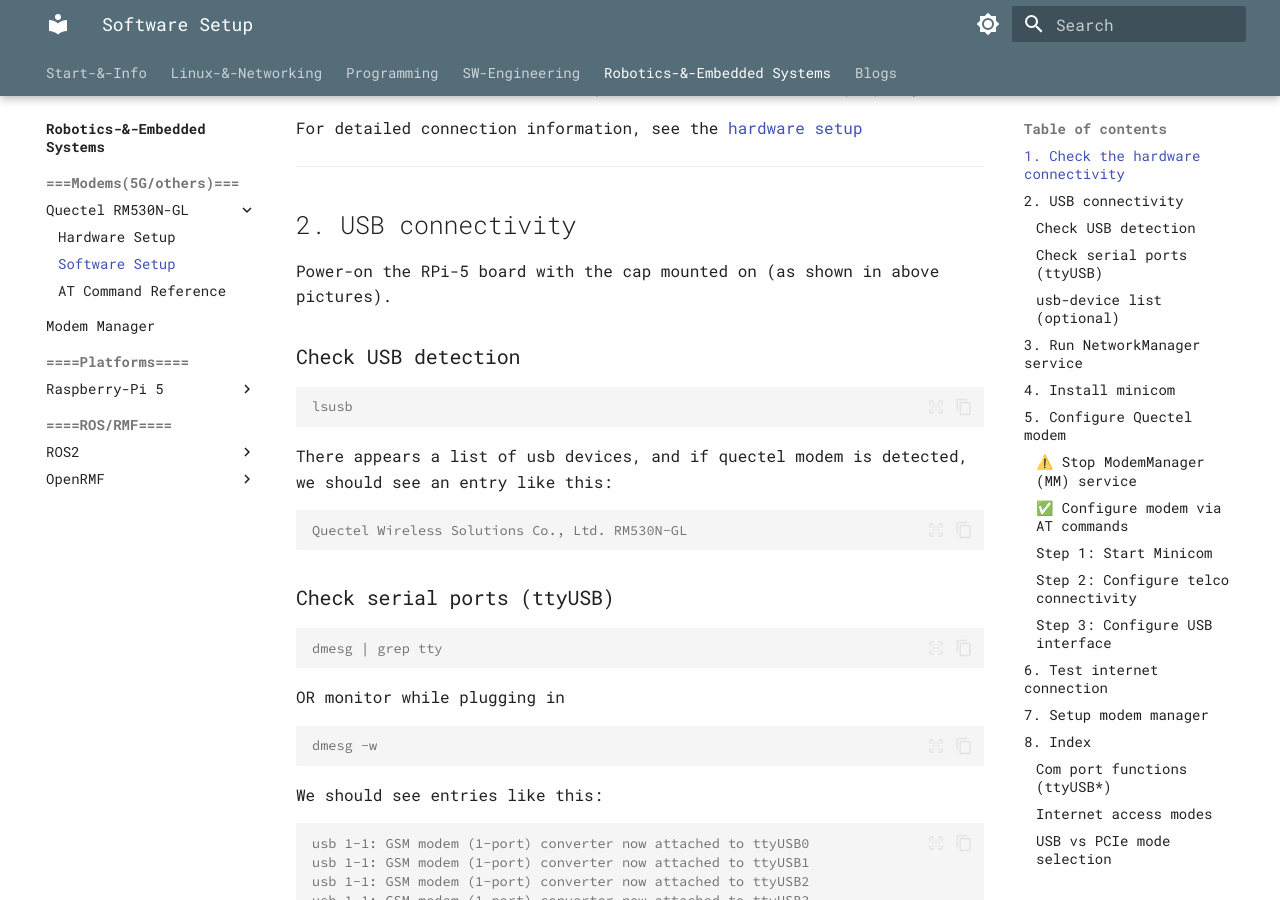
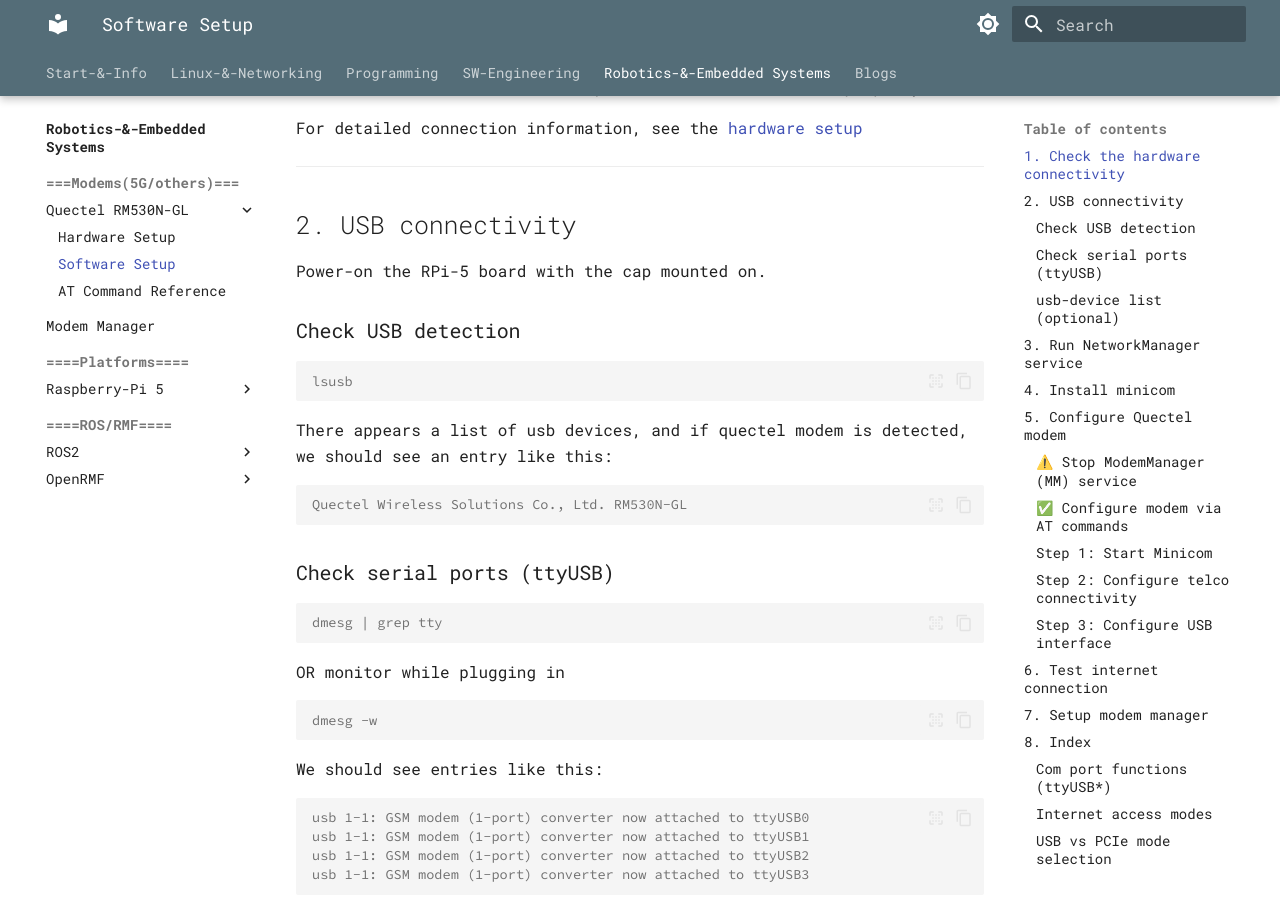
Before and after one commit to alohamujeeb/alohamujeeb.github.io, an MkDocs documentation site: the page built from docs/embsys-drobot/Quectel-RM530N-GL/02-sw-setup-pi5.md, in a window 1280 px wide and 900 px high, scrolled down 732 px. Built offline with MkDocs 1.6.1 and Material for MkDocs 9.7.7, drawn with Linux system fonts in a browser that asks for light colours.

Commit message:
some changes

````diff
--- a/docs/embsys-drobot/Quectel-RM530N-GL/02-sw-setup-pi5.md
+++ b/docs/embsys-drobot/Quectel-RM530N-GL/02-sw-setup-pi5.md
@@ -26,7 +26,7 @@
 
 ---
 ## 2. USB connectivity
-Power-on the RPi-5 board with the cap mounted on (as shown in above pictures).
+Power-on the RPi-5 board with the cap mounted on.
 
 ### Check USB detection
 ``` console
````
